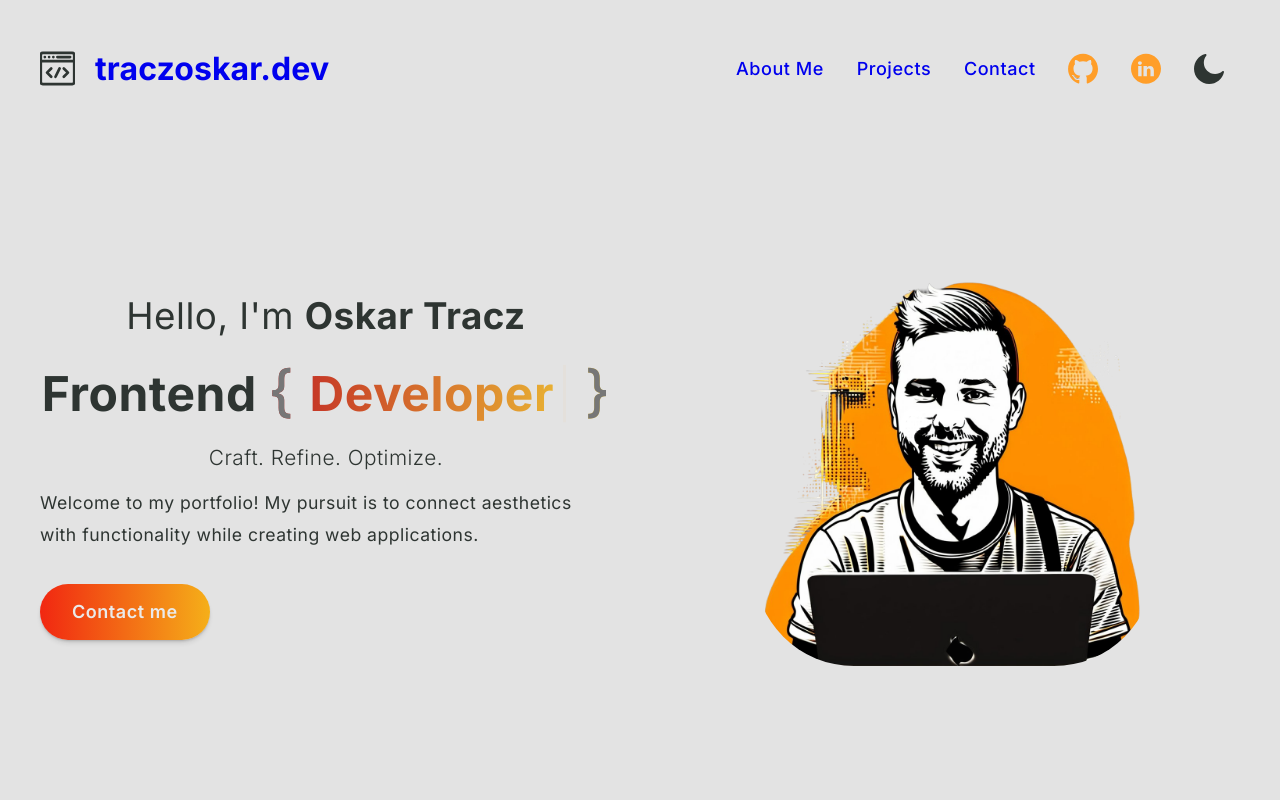
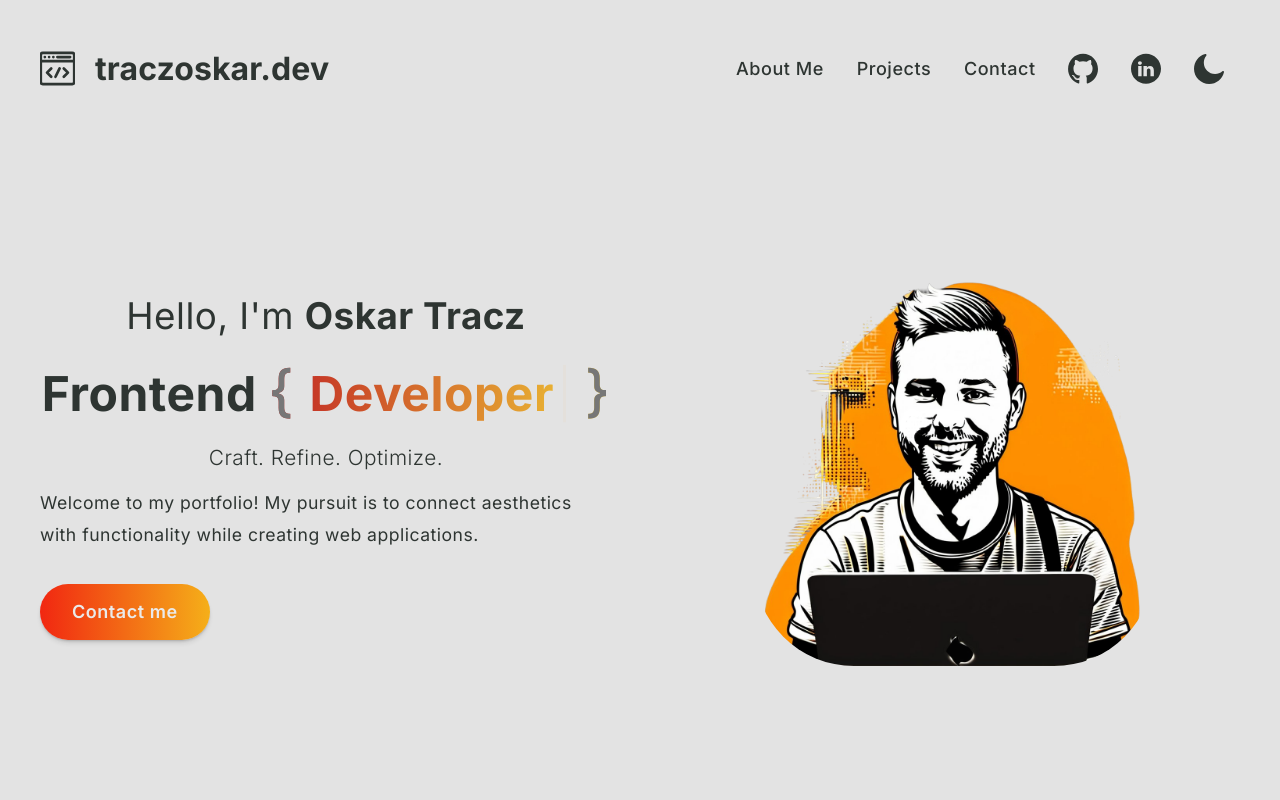
Before and after one commit to traczoskar/my_portfolio, a React (Create React App) app: page / in a window 1280 px wide. Shown: the top 800 px of the page. Built offline with nearby package versions, Linux system fonts and the light colour scheme.

Commit message:
refactor: Update NavSection styling for consistent link color

```diff
--- a/src/common/NavSection/styled.ts
+++ b/src/common/NavSection/styled.ts
@@ -18,6 +18,7 @@ export const NavWrapper = styled.div`
 
 export const NavHeaderLink = styled(Link)`
   text-decoration: none;
+  color: inherit;
 
   &:visited {
     color: inherit;
@@ -62,6 +63,7 @@ export const NavLinks = styled.ul`
 
 export const NavHashLink = styled(HashLink)`
   text-decoration: none;
+  color: inherit;
   margin: 0;
   cursor: pointer;
   transition: 0.2s;
@@ -96,6 +98,7 @@ export const NavHashLink = styled(HashLink)`
 
 export const NavRouterLink = styled(Link)`
   text-decoration: none;
+  color: inherit;
   margin: 0;
   cursor: pointer;
   transition: 0.2s;
@@ -147,14 +150,14 @@ export const NavIconLink = styled.a`
   padding: 0 1rem;
   text-decoration: none;
   margin: 0;
-  color: ${({ theme }) => theme.colors.basic};
+  color: inherit;
   cursor: pointer;
   transition: 0.3s;
 
   &:hover {
     transform: scale(1.1);
     svg {
-      color: inherit;
+      color: ${({ theme }) => theme.colors.basic};
       animation: ${animatespin3d} 0.8s ease-in-out;
     }
   }
```
